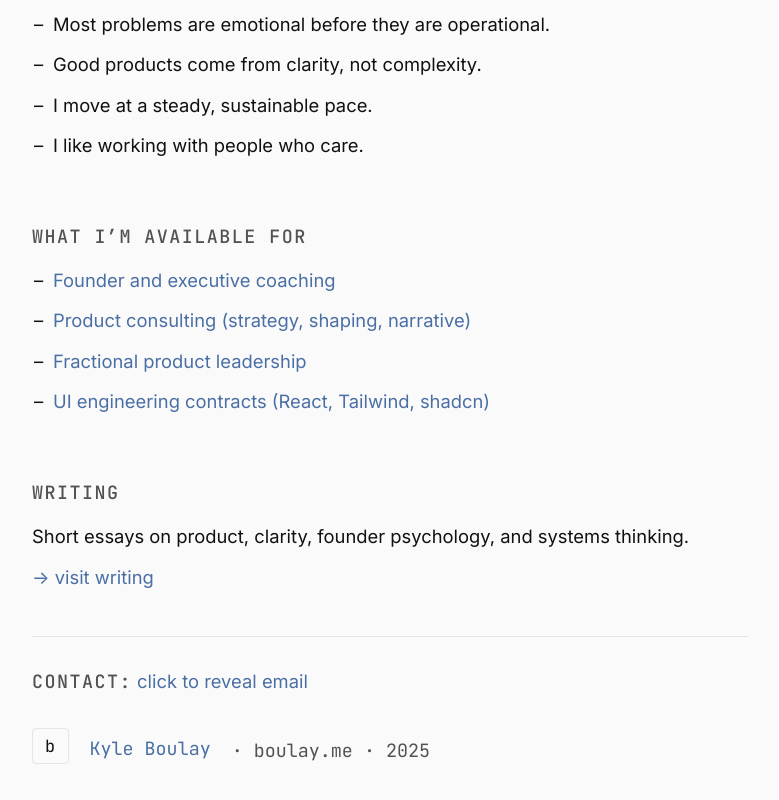
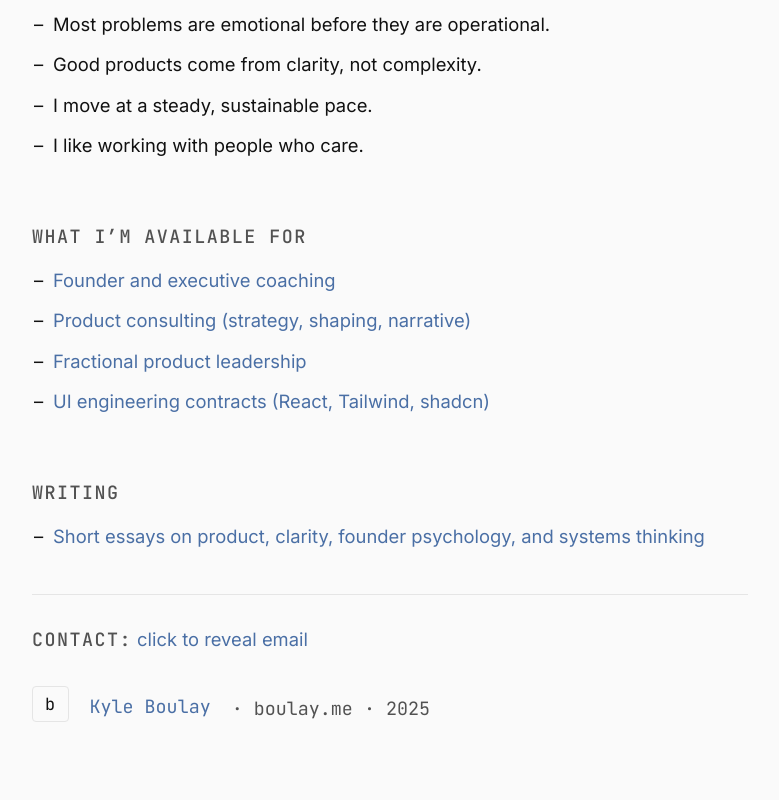
Before and after one commit to kysebo/boulay-site, a Next.js app: page / in a window 1280 px wide. Shown: the part 1099-1899 px from the top of the page, without its empty margins (31-810 px from the left). After the commit the page ends 1873 px from the top, so only its background shows below. Built offline with nearby package versions, Linux system fonts and the light colour scheme.

Commit message:
subtle enhancements site wide

```diff
--- a/app/page.tsx
+++ b/app/page.tsx
@@ -104,15 +104,15 @@ export default function Home() {
           <h2 className="font-mono text-sm uppercase tracking-[0.08em] font-medium text-neutral-600 mb-3">
             Writing
           </h2>
-          <p className="text-sm leading-relaxed mb-2">
-            Short essays on product, clarity, founder psychology, and systems thinking.
-          </p>
-          <a
-            href="/writing"
-            className="text-sm text-[#4a6fa5] underline-offset-2"
-          >
-            → visit writing
-          </a>
+          <ul className="space-y-2 text-sm leading-relaxed list-['–__'] pl-4">
+            <li>
+              <Balancer>
+                <a href="/writing" className="text-[#4a6fa5] underline-offset-2">
+                  Short essays on product, clarity, founder psychology, and systems thinking
+                </a>
+              </Balancer>
+            </li>
+          </ul>
         </section>
       </div>
     </main>
--- a/app/writing/page.tsx
+++ b/app/writing/page.tsx
@@ -78,7 +78,7 @@ export default function WritingPage() {
           </section>
 
           {/* CONTACT */}
-          <section className="mt-12">
+          <section className="mt-4">
             <p className="text-sm leading-relaxed text-neutral-600">
               <Balancer>
                 If you want to talk about any of this, you can reach me at{' '}
```
